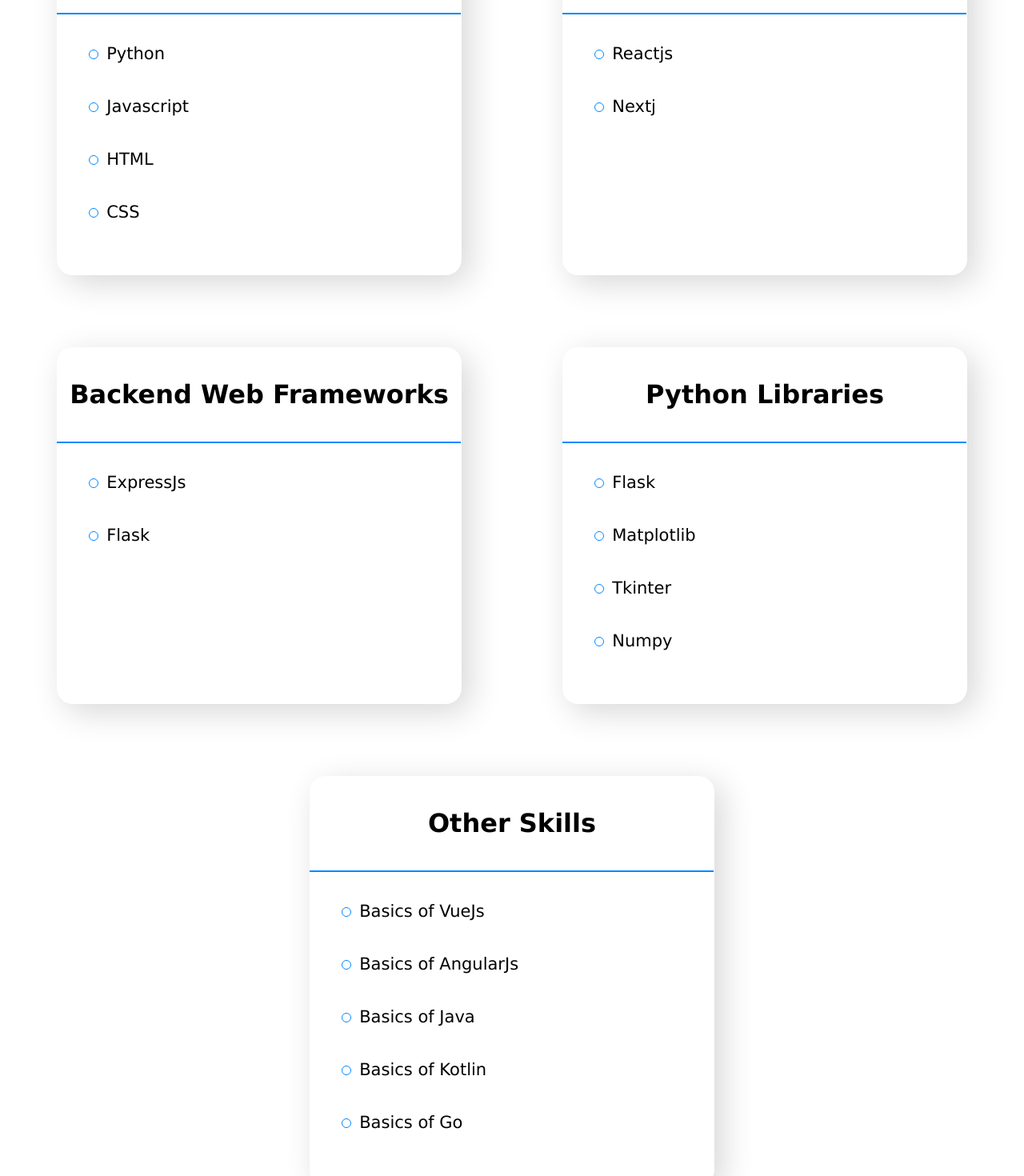
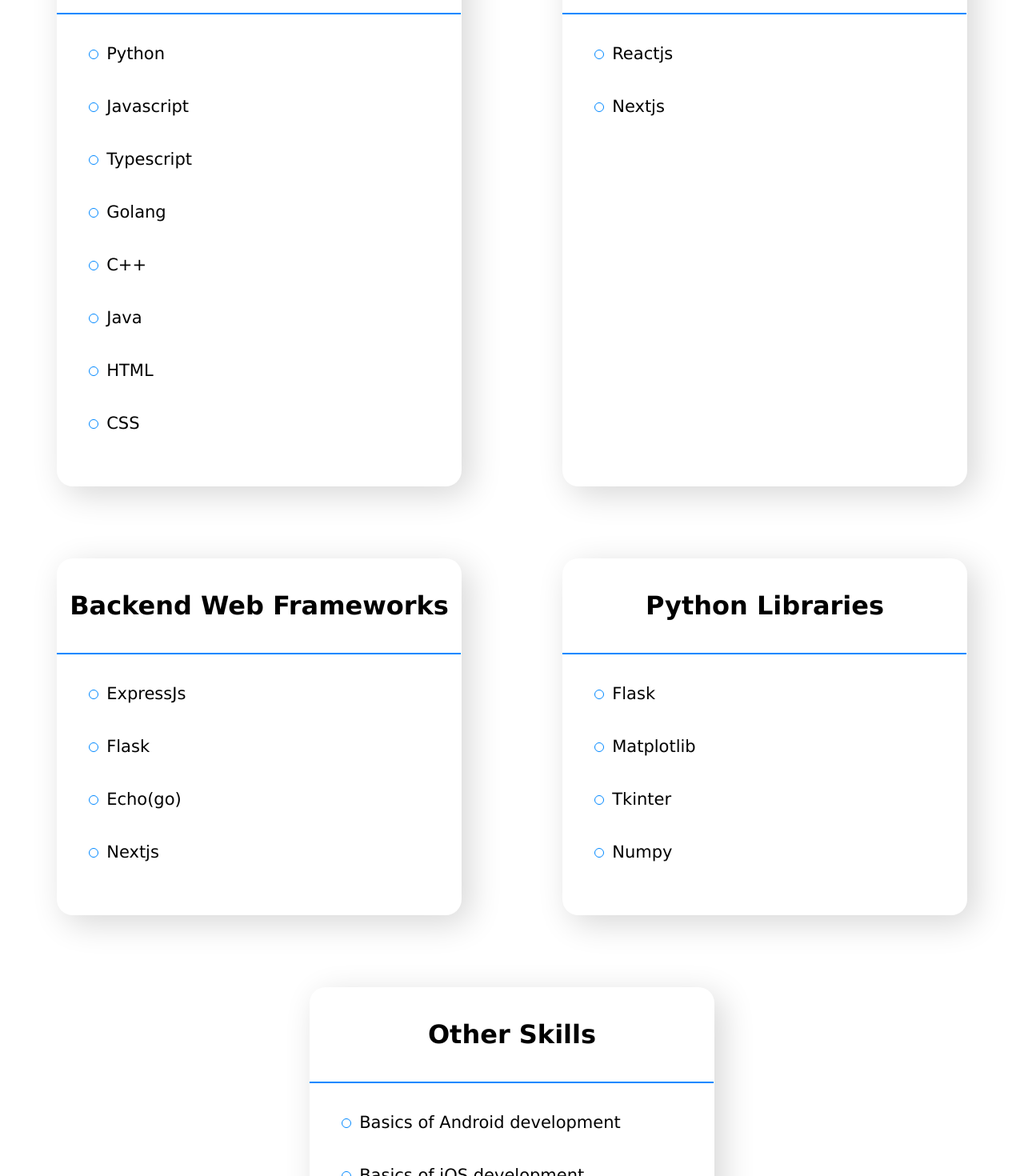
Before and after one commit to jujhaar2409/portfolio, a Next.js app: page /jujhaar2409/skills in a window 1280 px wide. Shown: the part 280-1750 px from the top of the page at 80% size. Built offline with nearby package versions, Linux system fonts and the light colour scheme.

Commit message:
changed the list of skills

```diff
--- a/content/data.js
+++ b/content/data.js
@@ -1,15 +1,24 @@
 export const skills = [
   {
     title: 'Languages',
-    list: ['Python', 'Javascript', 'HTML', 'CSS'],
+    list: [
+      'Python',
+      'Javascript',
+      'Typescript',
+      'Golang',
+      'C++',
+      'Java',
+      'HTML',
+      'CSS',
+    ],
   },
   {
     title: 'Frontend Web Frameworks',
-    list: ['Reactjs', 'Nextj'],
+    list: ['Reactjs', 'Nextjs'],
   },
   {
     title: 'Backend Web Frameworks',
-    list: ['ExpressJs', 'Flask'],
+    list: ['ExpressJs', 'Flask', 'Echo(go)', 'Nextjs'],
   },
   {
     title: 'Python Libraries',
@@ -18,11 +27,10 @@ export const skills = [
   {
     title: 'Other Skills',
     list: [
-      'Basics of VueJs',
-      'Basics of AngularJs',
-      'Basics of Java',
+      'Basics of Android development',
+      'Basics of iOS development',
+      'Basics of Spring Framework for Java',
       'Basics of Kotlin',
-      'Basics of Go',
     ],
   },
 ];
```
